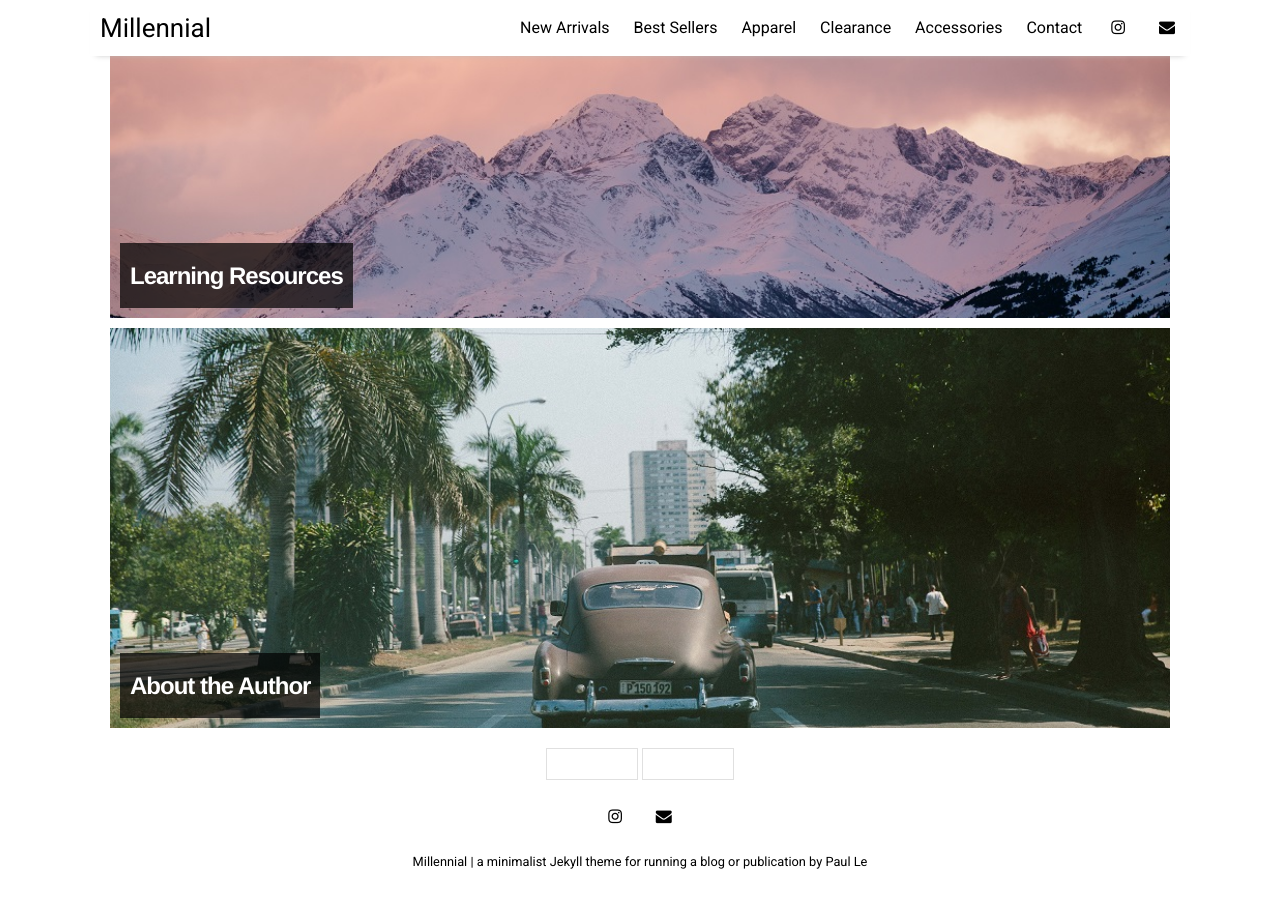
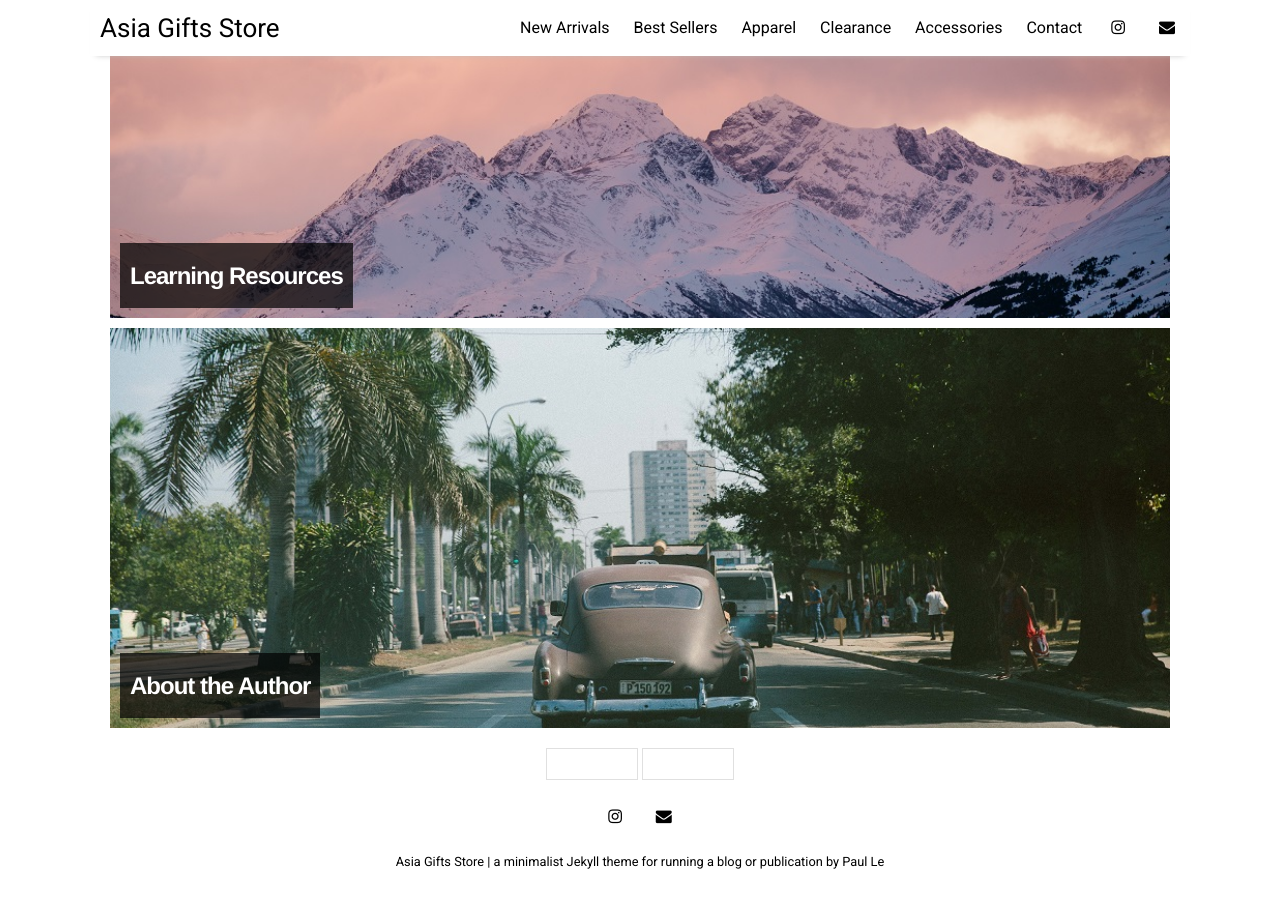
Before and after one commit to asiagifts/asiagiftsstore.github.io, a Jekyll site: the page built from Millennial-gh-pages/index.html, in a window 1280 px wide and 900 px high, scrolled down 1383 px. Built offline with Jekyll 4.4.1, drawn with Linux system fonts in a browser that asks for light colours; nearby versions of some CDN libraries; the list of posts is cut into pages by our own code.

Commit message:
Update _config.yml

```diff
--- a/Millennial-gh-pages/_config.yml
+++ b/Millennial-gh-pages/_config.yml
@@ -10,7 +10,7 @@ permalink:           /:title
 plugins:             [jekyll-paginate, jekyll-sitemap, jekyll-feed, jekyll-seo-tag]
 
 # Customise atom feed settings (this is where Jekyll-Feed gets configuration information)
-title:		           "Millennial"
+title:		           "Asia Gifts Store"
 description:	       "a minimalist Jekyll theme for running a blog or publication"
 author:              "Paul Le"
 
```
